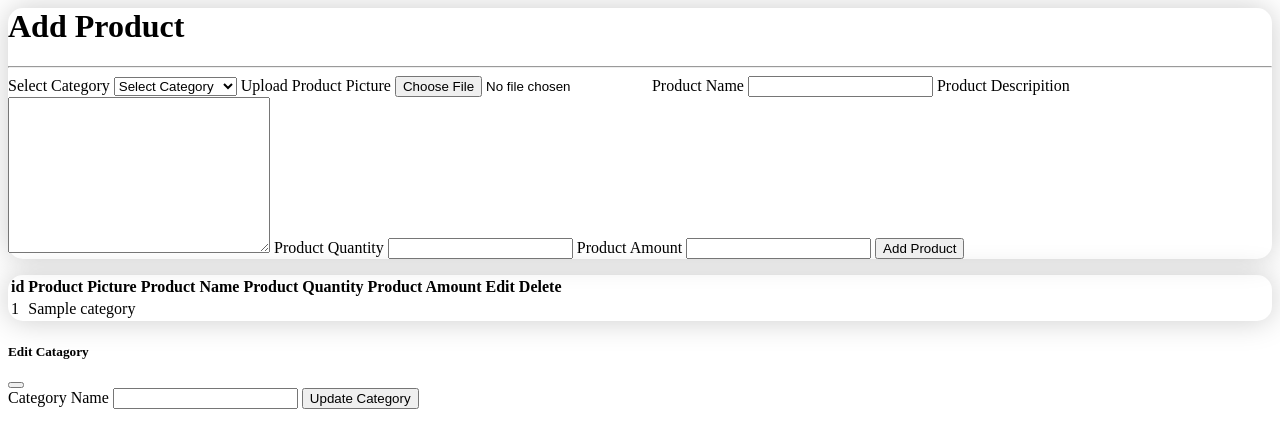
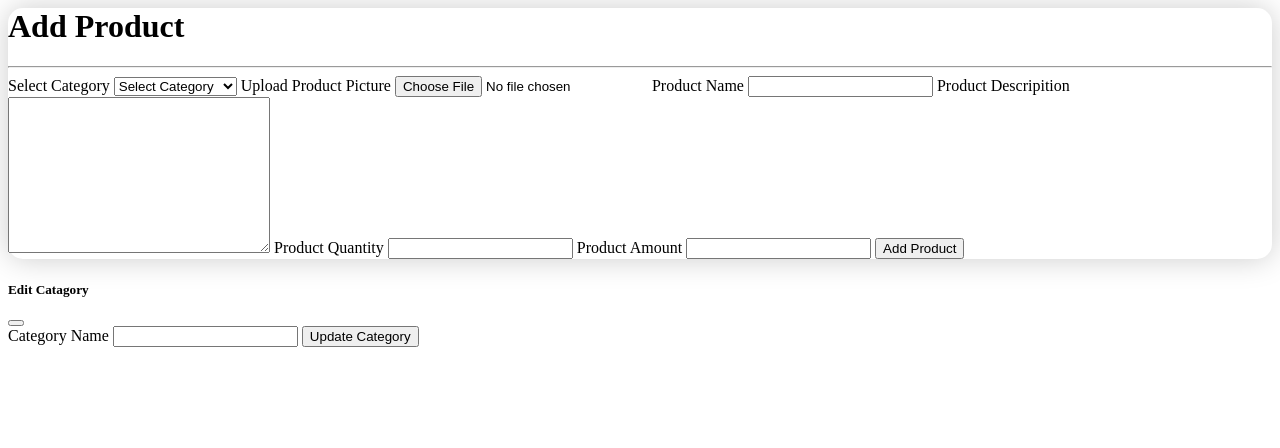
Before and after one commit to GS-Bishwasa/GSBSHOP, a PHP site: page /management/php/pages/add_products.php in a window 1280 px wide. Shown: the top 448 px of the page. Run offline with PHP 8.4, Linux system fonts and the light colour scheme; tables that the repository leaves empty or names only in its code hold one stand-in row (values such as "Sample post").

Commit message:
Delete Functionality Of All Products

```diff
--- a/management/php/pages/add_products.php
+++ b/management/php/pages/add_products.php
@@ -1,6 +1,6 @@
 <?php require("../db.php"); ?>
 <div class="row">
-    <div class="col-md-6">
+    <div class="col-md-12">
         <div class="box p-4">
             <h1>Add Product</h1>
             <hr>
@@ -35,37 +35,7 @@
             </form>
         </div>
     </div>
-    <div class="col-md-6">
-        <div class="box p-4">
 
-            <table class="table">
-                <thead>
-                    <tr>
-                        <th scope="col">id</th>
-                        <th scope="col">Product Picture</th>
-                        <th scope="col">Product Name</th>
-                        <th scope="col">Product Quantity</th>
-                        <th scope="col">Product Amount</th>
-                        <th scope="col">Edit</th>
-                        <th scope="col">Delete</th>
-                    </tr>
-                </thead>
-                <tbody>
-                    <?php
-                    $data = $db->query("SELECT * FROM category");
-                    while ($aa = $data->fetch_assoc()) {
-                        echo "<tr>
-<td>" . $aa['id'] . "</td>
-<td>" . $aa['category_name'] . "</td>
-<td><i class='fa-solid fa-pen-to-square text-primary cat_edit_btn' id='" . $aa['id'] . "'></i></td>
-<td><i class='fa-solid fa-trash text-danger'></i></td>
-</tr>";
-                    }
-                    ?>
-                </tbody>
-            </table>
-        </div>
-    </div>
 </div>
 <style>
     .box {
@@ -111,7 +81,7 @@
                 success: function (response) {
                     $(".pro_add_btn").html("Add Product")
                     $(".pro_add_btn").removeAttr("disabled")
-                    if(response== "Success"){
+                    if (response == "Success") {
                         let div = document.createElement("DIV");
                         $(div).addClass("alert alert-primary fs-1 text-center p-5");
                         $(div).html('<i class="display-1 fa-solid fa-circle-check"></i><br>Product Add Successfull');
@@ -121,7 +91,7 @@
                             $(".msg").addClass("d-none")
                             $(".add_product_frm").trigger('reset')
                         }, 2500);
-                    }else{
+                    } else {
 
                     }
                 }
```
Also changed, not shown: management/php/delete_products.php (added, +15 -0 lines), management/php/pages/all_products.php (+26 -3 lines), product_pic/Screenshot 2024-12-28 104115.png (added). Lines whose indentation alone changed are shown as unchanged.
